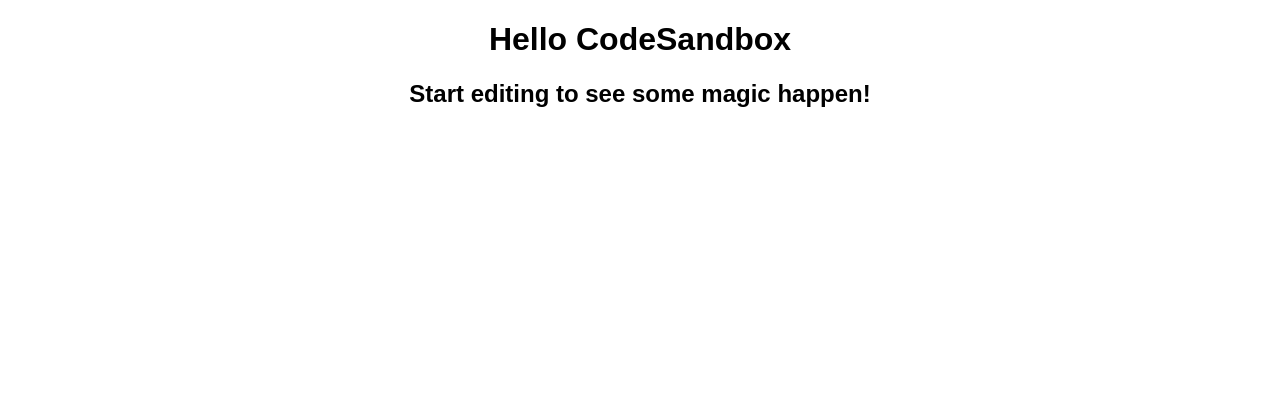
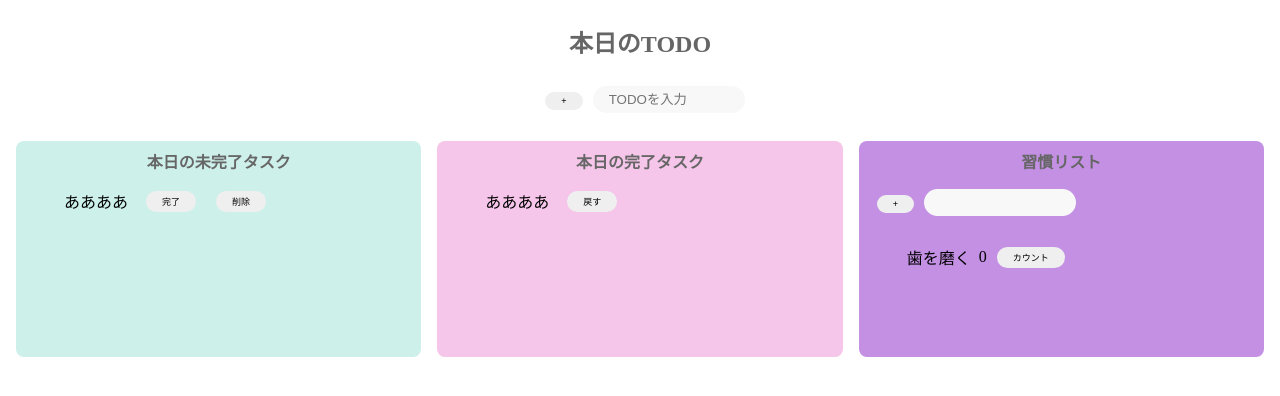
Before and after one commit to TokomaBaou/MyTodoApp, a React (Create React App) app: page / in a window 1280 px wide. Shown: the top 396 px of the page. Built offline with nearby package versions, Linux system fonts and the light colour scheme.

Commit message:
htmlの記述追加

```diff
--- a/src/App.js
+++ /dev/null
@@ -1,10 +0,0 @@
-import "./styles.css";
-
-export default function App() {
-  return (
-    <div className="App">
-      <h1>Hello CodeSandbox</h1>
-      <h2>Start editing to see some magic happen!</h2>
-    </div>
-  );
-}
--- /dev/null
+++ b/src/App.jsx
@@ -0,0 +1,52 @@
+import "./styles.css";
+
+const App = () => {
+  return (
+    <>
+      <div className="top-wrapper">
+        <p>本日のTODO</p>
+        <button>+</button>
+        <input  placeholder="TODOを入力"/>
+      </div>
+
+      <div className="main-wrapper">
+        <section className="incomplete-area">
+          <p className="title">本日の未完了タスク</p>
+          <div >
+            <ul　className="list-row">
+              <li>ああああ</li>
+              <button>完了</button>
+              <button>削除</button>
+            </ul>
+          </div>
+        </section>
+
+        <section className="complete-area">
+          <p className="title">本日の完了タスク</p>
+          <div >
+            <ul　className="list-row">
+              <li>ああああ</li>
+              <button>戻す</button>
+            </ul>
+          </div>
+        </section>
+
+        <section className="habit-area">
+          <p className="title">習慣リスト</p>
+          <div>
+            <button>+</button>
+            <input/>
+            <ul　className="list-row">
+              <li>歯を磨く</li>
+
+              <p>0</p>
+              <button>カウント</button>
+            </ul>
+          </div>
+        </section>
+      </div>
+    </>
+  );
+};
+
+export default App;
--- a/src/styles.css
+++ b/src/styles.css
@@ -1,4 +1,96 @@
 .App {
   font-family: sans-serif;
   text-align: center;
+  background-color: #f9f9f9;
 }
+
+input {
+  border-radius: 16px;
+  border: none;
+  padding: 6px 16px;
+  outline: none;
+  background-color: rgb(248, 248, 248);
+  width: 120px;
+}
+
+button {
+  border-radius: 30px;
+  border: none;
+  padding: 4px 16px;
+  margin: 0 10px;
+  font-size: 9px;
+}
+
+button:hover {
+  background-color: #fff27f;
+  color: #fff;
+  cursor: pointer;
+}
+
+li {
+  margin-right: 8px;
+  list-style: none;
+}
+
+.top-wrapper {
+  text-align: center;
+  margin: 0 0 20px 0;
+  font-weight: bold;
+  color: #666;
+  font-size: 24px;
+}
+
+.input-area {
+  background-color: #c1ffff;
+  width: 400px;
+  height: 30px;
+  border-radius: 8px;
+  padding: 8px;
+  margin: 8px;
+}
+
+.main-wrapper {
+  display: flex;
+  width: auto;
+  height: auto;
+}
+
+.incomplete-area {
+  background-color: #cdf0ea;
+  width: 400px;
+  min-height: 200px;
+  padding: 8px;
+  margin: 8px;
+  border-radius: 8px;
+}
+
+.complete-area {
+  background-color: #f6c6ea;
+  width: 400px;
+  min-height: 200px;
+  padding: 8px;
+  margin: 8px;
+  border-radius: 8px;
+}
+
+.habit-area {
+  background-color: #c490e4;
+  width: 400px;
+  min-height: 200px;
+  padding: 8px;
+  margin: 8px;
+  border-radius: 8px;
+}
+
+.title {
+  text-align: center;
+  margin-top: 0;
+  font-weight: bold;
+  color: #666;
+}
+
+.list-row {
+  display: flex;
+  align-items: center;
+  padding-bottom: 4px;
+}
```
Also changed, not shown: src/components/CompleteTodo.jsx (added), src/components/IncompleteTodo.jsx (added), src/components/InputTodo.jsx (added), src/components/habitList.jsx (added).
